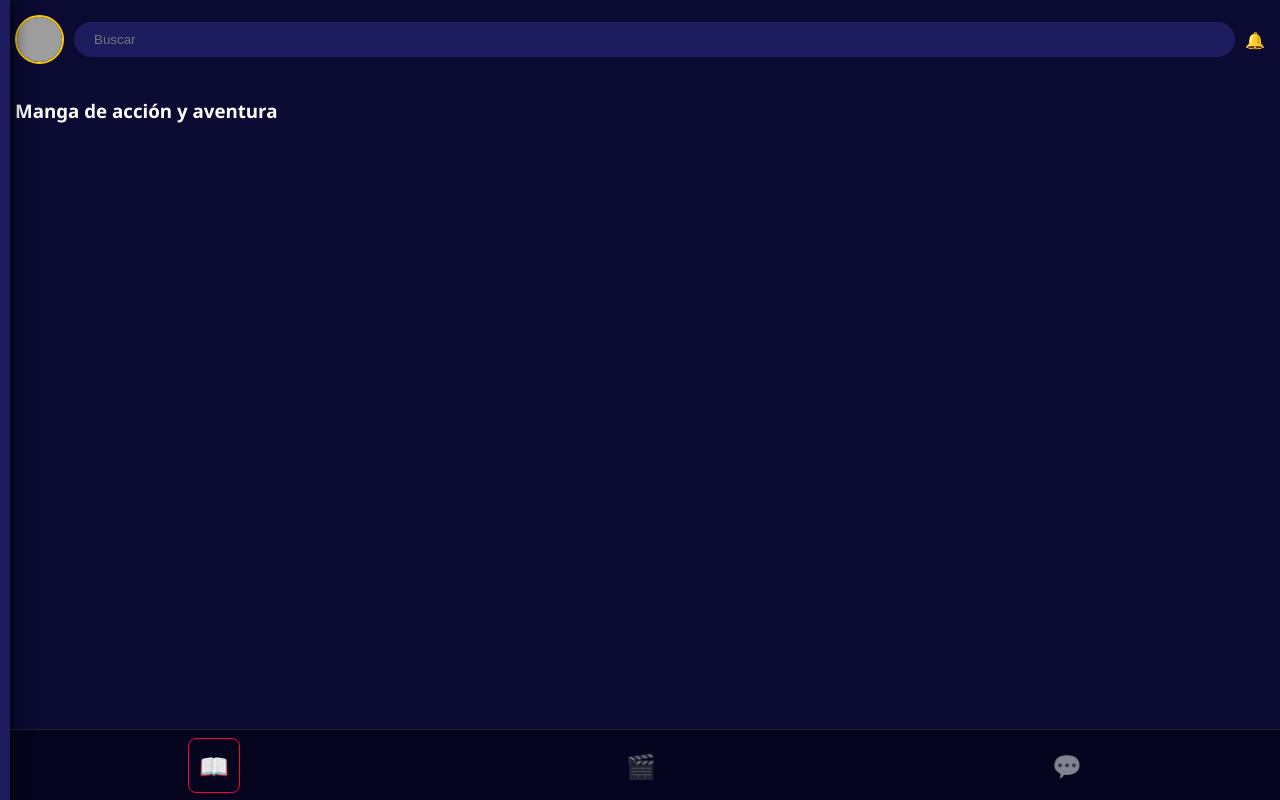
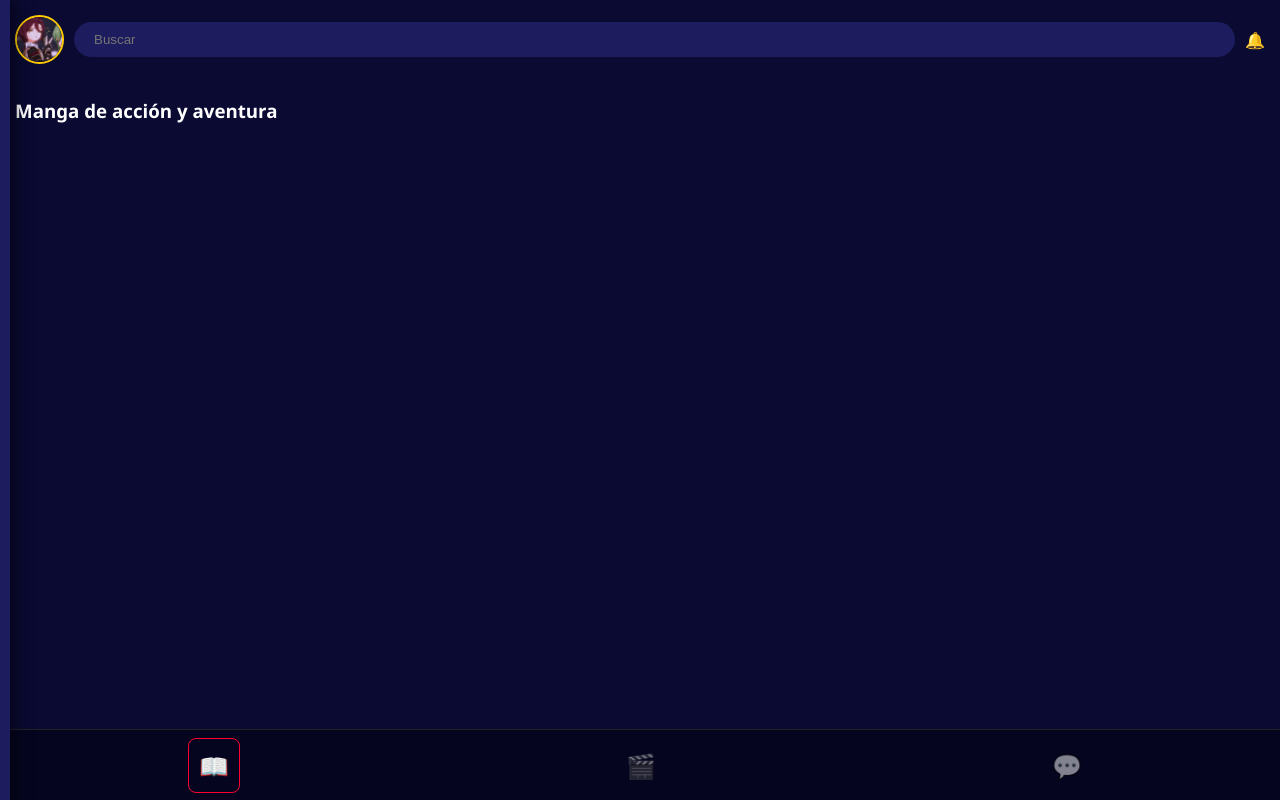
Before and after one commit to alara2024uct/Proyecto-Diseno-de-Software, a Django app: page / in a window 1280 px wide. Run offline with Django 5.2, Linux system fonts and the light colour scheme; data that the repository does not hold is empty; grey boxes are pictures that could not be loaded.

Commit message:
chores: Corrige imagen de perfil de muestra

```diff
--- a/Anihub/anihub_app/templates/anihub_app/index.html
+++ b/Anihub/anihub_app/templates/anihub_app/index.html
@@ -209,7 +209,7 @@
 
     <div class="header">
         <div class="profile-container" onclick="toggleMenu()">
-            <img src="/static/shinsoka_profile.jpg" class="profile-img">
+            <img src="/static/heizou.jpg" class="profile-img">
         </div>
         <input type="text" class="search-bar" placeholder="Buscar">
         <span class="bell">🔔</span>
```
Also changed, not shown: Anihub/anihub_app/static/heizou.jpg (added).
